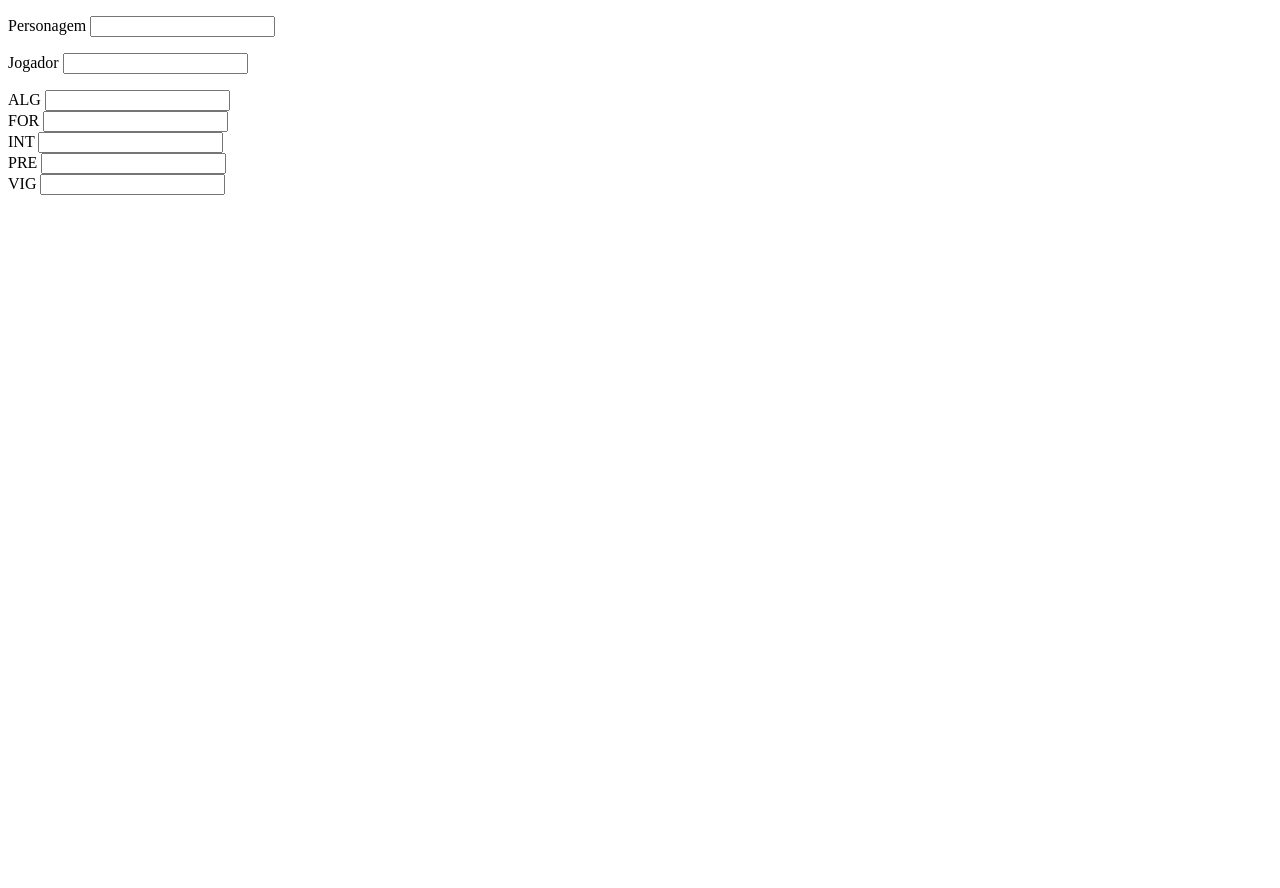
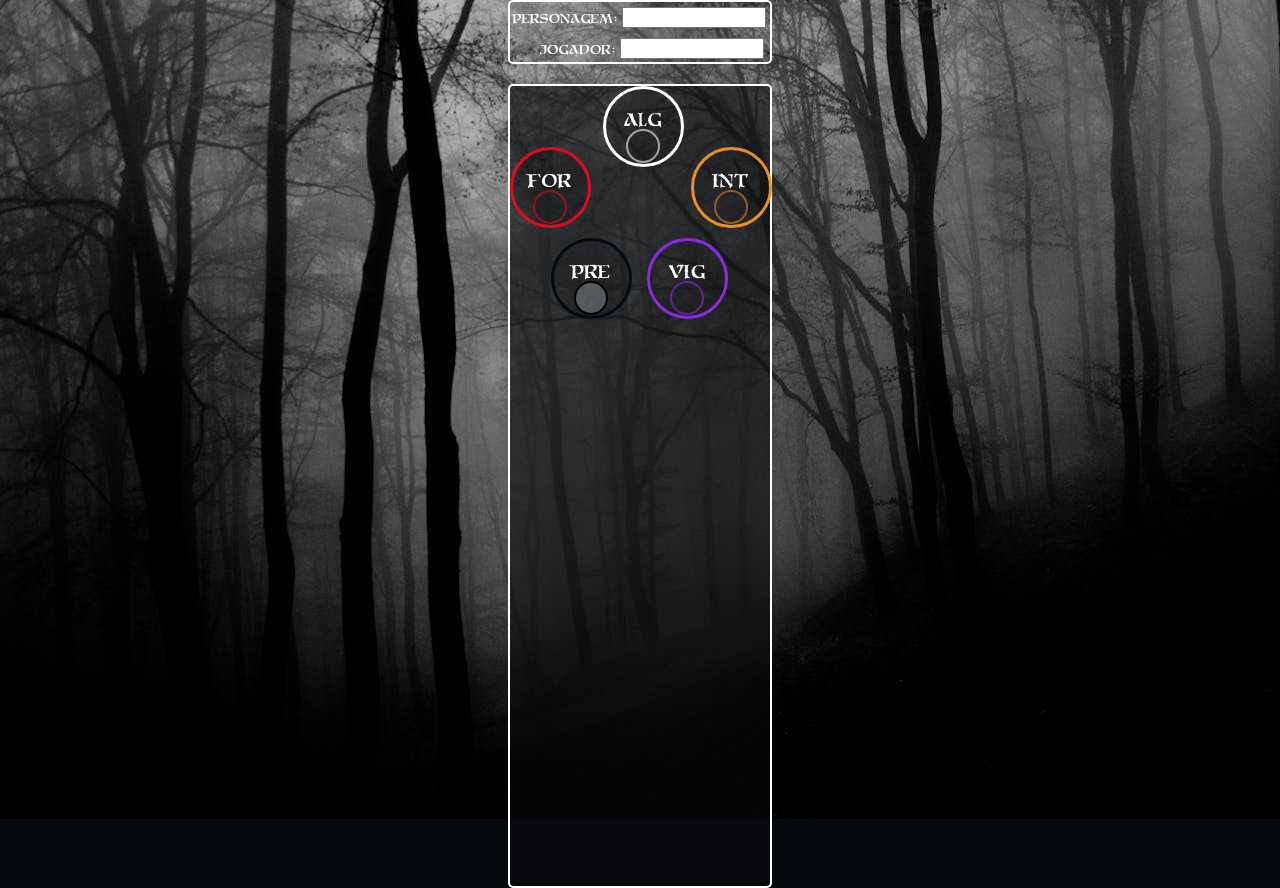
Before and after one commit to LucasPyetroOliveira/Ficha-rpg, a plain HTML site: page Ficha/ficha-rpg.html in a window 1280 px wide. Before the commit the page ends 800 px from the top, so only its background shows below. Drawn offline with Linux system fonts and the light colour scheme.

Commit message:
atributos coloridos

```diff
--- a/Ficha/ficha-rpg.html
+++ b/Ficha/ficha-rpg.html
@@ -8,45 +8,51 @@
 </head>
 <body>
    <header>
-    <div>
+    <div id="name">
+        <div class="nome">
             <p>
-            <label for="nome">Personagem</label>
-            <input type="text" name="nome" id="nome">
+                <label for="nome" class="play">Personagem:</label>
+                <input type="text" name="nome" id="nome" class="jogador">
             </p>
         </div>
-    <div>
+        <div class="jog">
             <p>
-            <label for="jog">Jogador</label>
-            <input type="text" name="jog" id="jog">
+                <label for="jog" class="play">Jogador:</label>
+                <input type="text" name="jog" id="jog" class="jogador">
             </p>
         </div>
+    </div>
+    </header>
     <main>
         <section>
-            <div>
-                <label for="ialg">ALG</label>
+            <div class="alg">
+                <label for="ialg" class="aalg">ALG</label>
                 <input type="text" name="alg" id="ialg">
             </div>
-            <div>
-                <label for="ifor">FOR</label>
+            <div class="l1">
+                <div class="for">
+                    <label for="ifor" class="ffor">FOR</label>
                     <input type="text" name="for" id="ifor">
                 </div>
-            <div>
-                <label for="iint">INT</label>
+                <div class="int">
+                    <label for="iint" class="iint">INT</label>
                     <input type="text" name="INT" id="iint">
                 </div>
-            <div>
-                <label for="ipre">PRE</label>
+            </div>
+            <div class="l2">
+                <div class="pre">
+                    <label for="ipre" class="ppre">PRE</label>
                     <input type="text" name="person" id="ipre">
                 </div>
-            <div>
-                <label for="ivig">VIG</label>
+                <div class="vig">
+                    <label for="ivig" class="vvig">VIG</label>
                     <input type="text" name="VIG" id="ivig">
+                </div>
             </div>
         </section>
     </main>
     <footer>
 
     </footer>
-   </header>
 </body>
 </html>
--- a/estilos/ficha.css
+++ b/estilos/ficha.css
@@ -1,6 +1,263 @@
-@font-face{
+ @charset "UTF-8";
+
+ @font-face {
             font-family: Modia;
-            src:url("../fontee/Moria_DF.TTF") format('opentype'), url(Moria_DF.TTF) format("truetype");
+            src:url("../fontes/Moria_DF.TTF") format('opentype'), url(Moria_DF.TTF) format("truetype");
             font-weight: normal;
             font-style: normal;
 }
+
+@import url('https://fonts.googleapis.com/css2?family=Cherry+Bomb+One&family=Delius&family=Knewave&family=Yuji+Boku&display=swap');
+
+@font-face {
+    font-family: Delius;
+    src: url('../fontes/Delius-Regular.ttf') format('opentype');
+    font-weight: normal;
+}
+
+ :root {
+    --cor01: #070A0D; /* preto*/
+    --cor02: #400101; /* vinho*/
+    --cor03: #590303; /* vinho mais claro*/
+    --cor04: #8C1C1C; /* vermelho mais escuro*/
+    --cor05: #BF2A2A; /* vermelho suco*/
+    --cor06: #F23E2E; /* vermelho/rosa sla*/
+    --cor07: #D90D1E; /* vermelho/rosa sla mais claro*/
+    --cor08: #E89022; /* amarelo conhecimento*/
+
+    --fonte-padão: Arial, Verdana, Helvetica, sans-serif;
+    --fonte-destaque: 'Bebas Neue', cursive;
+    --fonte-Delius: 'Delius', cursive;
+ }
+
+
+* {
+    margin: 0px;
+    padding: 0px;
+}
+
+p {
+    margin: 0px;
+}
+
+body, html {
+    position: relative;
+    height: 100vh;
+    width: 100vw;
+    background: #070A0D url(../imagens/pexels-aleksandar-radovanovic-436503074-15421709.jpg) no-repeat;
+    background-size: cover;
+}
+
+header {
+    width: 260px;
+    height: 60px;
+    margin: auto;
+    border: 2px solid white;
+    border-radius: 5px;
+    margin-bottom: 20px;
+}
+
+div.nome {
+    margin-top: 5px;
+    margin-bottom: 10px;
+    margin-left: 3px;
+}
+
+div.jog {
+    margin-left: 30px;
+}
+
+.play {
+    color: white;
+    font-family: Modia;
+    font-size: 0.7em;
+}
+
+.jogador {
+    width: 140px;
+    font-family: Modia;
+}
+
+#name {
+    display: block;
+}
+
+main {
+    background-color: #070a0d95;
+    width: 260px;
+    height: 100vh;
+    margin: auto;
+    border: 2px solid white;
+    border-radius: 5px;
+}
+
+.alg {
+    background-color: rgba(0, 0, 0, 0.153);
+    border: 3px solid white;
+    border-radius: 50px;
+    margin-left: 93px;
+    margin-bottom: -20px;
+    height: 75px;
+    width: 75px;
+}
+
+label.aalg {
+    font-family: Modia;
+    color: white;
+    display: block;
+    text-align: center;
+    margin-top: 20px;
+    margin-bottom: 0px;
+}
+
+#ialg {
+    color: white;
+    background-color: #070a0d00;
+    font-family: Modia;
+    font-size: 1.5em;
+    width: 30px;
+    height: 30px;
+    margin-left: 20px;
+    margin-top: 0px;
+    border: 2px solid rgba(255, 255, 255, 0.584);
+    border-radius: 50px;
+    text-align: center;
+}
+
+.for {
+    background-color: rgba(0, 0, 0, 0.221);
+    border: 3px solid #D90D1E;
+    border-radius: 50px;
+    height: 75px;
+    width: 75px;
+}
+
+label.ffor {
+    font-family: Modia;
+    color: white;
+    display: block;
+    text-align: center;
+    margin-top: 20px;
+    margin-bottom: 0px;
+}
+
+#ifor {
+    color: #D90D1E;
+    background-color: #070a0d00;
+    font-family: Modia;
+    font-size: 1.5em;
+    width: 30px;
+    height: 30px;
+    margin-left: 20px;
+    margin-top: 0px;
+    border: 2px solid #d90d1e96;
+    border-radius: 50px;
+    text-align: center;
+}
+
+.int {
+    background-color: rgba(0, 0, 0, 0.137);
+    border: 3px solid #E89022;
+    border-radius: 50px;
+    height: 75px;
+    width: 75px;
+}
+
+label.iint {
+    font-family: Modia;
+    color: white;
+    display: block;
+    text-align: center;
+    margin-top: 20px;
+    margin-bottom: 0px;
+}
+
+#iint{
+    color: #E89022;
+    background-color: #070a0d00;
+    font-family: Modia;
+    font-size: 1.5em;
+    width: 30px;
+    height: 30px;
+    margin-left: 20px;
+    margin-top: 0px;
+    border: 2px solid #e88f228c;
+    border-radius: 50px;
+    text-align: center;
+}
+
+.pre {
+    background-color: rgba(0, 0, 0, 0.147);
+    border: 3px solid #070A0D;
+    border-radius: 50px;
+    height: 75px;
+    width: 75px;
+    margin-left: 41px;
+    margin-top: 10px;
+}
+
+label.ppre {
+    font-family: Modia;
+    color: white;
+    display: block;
+    text-align: center;
+    margin-top: 20px;
+    margin-bottom: 0px;
+}
+
+#ipre {
+    background-color: #939aa078;
+    font-family: Modia;
+    font-size: 1.5em;
+    width: 30px;
+    height: 30px;
+    margin-left: 20px;
+    margin-top: 0px;
+    border: 2px solid black;
+    border-radius: 50px;
+    text-align: center;
+}
+
+.vig {
+    background-color: rgba(0, 0, 0, 0.116);
+    border: 3px solid blueviolet;
+    border-radius: 50px;
+    height: 75px;
+    width: 75px;
+    margin-top: 10px;
+}
+
+label.vvig {
+    font-family: Modia;
+    color: white;
+    display: block;
+    text-align: center;
+    margin-top: 20px;
+    margin-bottom: 0px;
+}
+
+#ivig {
+    color: blueviolet;
+    background-color: #070a0d00;
+    font-family: Modia;
+    font-size: 1.5em;
+    width: 30px;
+    height: 30px;
+    margin-left: 20px;
+    margin-top: 0px;
+    border: 2px solid rgba(137, 43, 226, 0.584);
+    border-radius: 50px;
+    text-align: center;
+}
+
+.l1{
+    display: flex;
+    gap: 100px;
+    width: 325px;
+}
+
+.l2 {
+    width: 300px;
+    display: flex;
+    gap: 15px;
+}
--- /dev/null
+++ b/estilos/mediaf.css
@@ -0,0 +1,151 @@
+.alg {
+    background-color: rgba(0, 0, 0, 0.153);
+    border: 3px solid rgb(0, 136, 255);
+    border-radius: 50px;
+    margin-left: 105px;
+    margin-bottom: -30px;
+    height: 100px;
+    width: 100px;
+}
+
+label.aalg {
+    display: block;
+    text-align: center;
+    margin-top: 20px;
+    margin-bottom: 0px;
+}
+
+#ialg {
+    font-family: Modia;
+    font-size: 1.5em;
+    width: 30px;
+    height: 30px;
+    margin-left: 30px;
+    margin-top: 0px;
+    border: 2px solid black;
+    border-radius: 50px;
+    text-align: center;
+}
+
+.for {
+    background-color: rgba(0, 0, 0, 0.221);
+    border: 3px solid rgb(0, 136, 255);
+    border-radius: 50px;
+    height: 100px;
+    width: 100px;
+}
+
+label.ffor {
+    display: block;
+    text-align: center;
+    margin-top: 20px;
+    margin-bottom: 0px;
+}
+
+#ifor {
+    font-family: Modia;
+    font-size: 1.5em;
+    width: 30px;
+    height: 30px;
+    margin-left: 30px;
+    margin-top: 0px;
+    border: 2px solid black;
+    border-radius: 50px;
+    text-align: center;
+}
+
+.int {
+    background-color: rgba(0, 0, 0, 0.137);
+    border: 3px solid rgb(0, 136, 255);
+    border-radius: 50px;
+    height: 100px;
+    width: 100px;
+}
+
+label.iint {
+    display: block;
+    text-align: center;
+    margin-top: 30px;
+    margin-bottom: 0px;
+}
+
+#iint{
+    font-family: Modia;
+    font-size: 1.5em;
+    width: 30px;
+    height: 30px;
+    margin-left: 30px;
+    margin-top: 0px;
+    border: 2px solid black;
+    border-radius: 50px;
+    text-align: center;
+}
+
+.pre {
+    background-color: rgba(0, 0, 0, 0.147);
+    border: 3px solid rgb(0, 136, 255);
+    border-radius: 50px;
+    height: 100px;
+    width: 100px;
+    margin-left: 41px;
+    margin-top: 10px;
+}
+
+label.ppre {
+    display: block;
+    text-align: center;
+    margin-top: 30px;
+    margin-bottom: 0px;
+}
+
+#ipre {
+    font-family: Modia;
+    font-size: 1.5em;
+    width: 30px;
+    height: 30px;
+    margin-left: 30px;
+    margin-top: 0px;
+    border: 2px solid black;
+    border-radius: 50px;
+    text-align: center;
+}
+
+.vig {
+    background-color: rgba(0, 0, 0, 0.116);
+    border: 3px solid rgb(0, 136, 255);
+    border-radius: 50px;
+    height: 100px;
+    width: 100px;
+    margin-top: 10px;
+}
+
+label.vvig {
+    display: block;
+    text-align: center;
+    margin-top: 30px;
+    margin-bottom: 0px;
+}
+
+#ivig {
+    font-family: Modia;
+    font-size: 1.5em;
+    width: 30px;
+    height: 30px;
+    margin-left: 30px;
+    margin-top: 0px;
+    border: 2px solid black;
+    border-radius: 50px;
+    text-align: center;
+}
+
+.l1{
+    display: flex;
+    gap: 100px;
+    width: 325px;
+}
+
+.l2 {
+    width: 300px;
+    display: flex;
+    gap: 15px;
+}
```
Also changed, not shown: fontes/Delius-Regular.ttf (added), fontes/Moria_DF.TTF (added). Lines whose indentation alone changed are shown as unchanged.
